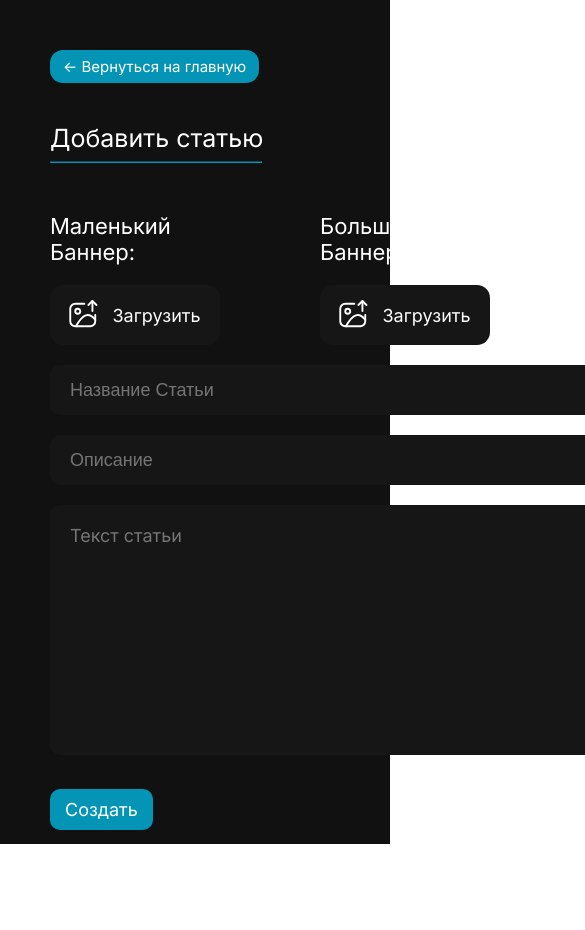
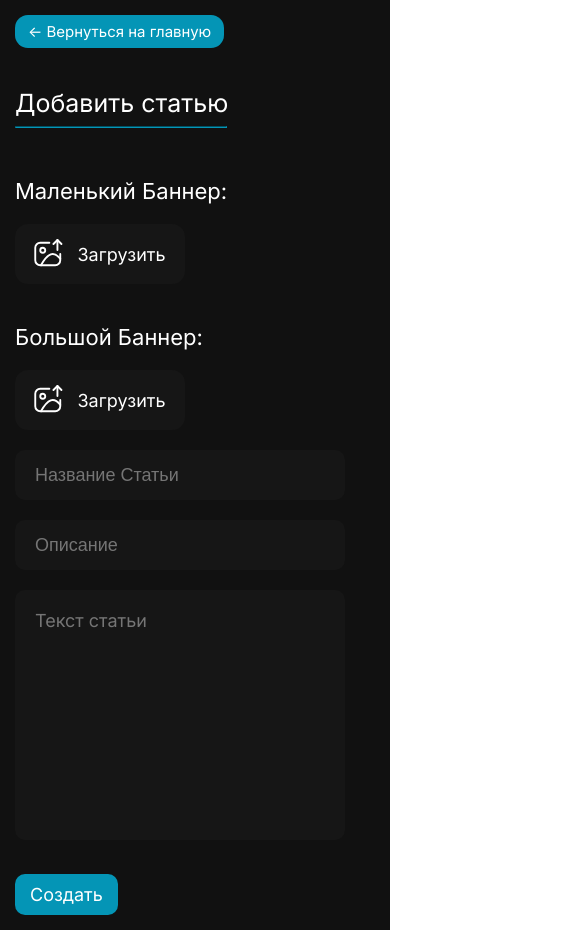
Before and after one commit to PavelFLoyd/CodeBlog, an Angular app in the folder Frontend/: page /Admin in a window 390 px wide. Shown: the top 930 px of the page, 585 px wide, since content can reach past the window. Before the commit the page ends 880 px from the top, so only its background shows below. Built offline with nearby package versions, Linux system fonts and the light colour scheme.

Commit message:
adaptive admin panel

```diff
--- a/Frontend/src/app/admin-panel/admin-panel.component.scss
+++ b/Frontend/src/app/admin-panel/admin-panel.component.scss
@@ -2,9 +2,12 @@
 
 .admin-panel-block {
   background-color: $darkgray;
-  height: 100vh;
+  min-height: 100vh;
   .admin-panel-container {
     padding: 50px;
+    @media screen and (max-width: 925px) {
+      padding: 15px;
+    }
     .return-main {
       background-color: $blue;
       border-radius: 13px;
@@ -32,6 +35,10 @@
       .big-small-photo-txt {
         display: flex;
         align-items: center;
+        @media screen and (max-width: 925px) {
+          flex-direction: column;
+          align-items: flex-start;
+        }
       }
       .drop-small-photo {
         background-color: $lightgray;
@@ -61,7 +68,7 @@
         input {
           margin-top: 20px;
           height: 30px;
-          width: 808px;
+          width: 798px;
           background-color: $lightgray;
           border-radius: 10px;
           color: $fontcol;
@@ -69,6 +76,9 @@
           font-size: 18px;
           padding-left: 20px;
           margin-bottom: 20px;
+          @media screen and (max-width: 925px) {
+            width: 300px;
+          }
         }
         .put-name {
           margin-bottom: 0px;
@@ -87,6 +97,9 @@
   resize: none;
   font-size: 18px;
   padding: 20px;
+  @media screen and (max-width: 925px) {
+    width: 290px;
+  }
   &::-webkit-scrollbar {
     width: 12px;
   }
@@ -103,6 +116,10 @@
 
 .big-photo-block {
   margin-left: 100px;
+  @media screen and (max-width: 925px) {
+    margin-left: 0;
+    margin-top: 40px;
+  }
 }
 
 .create {
@@ -113,3 +130,5 @@
   font-size: 18px;
   border-radius: 10px;
 }
+
+// adaptive
```
